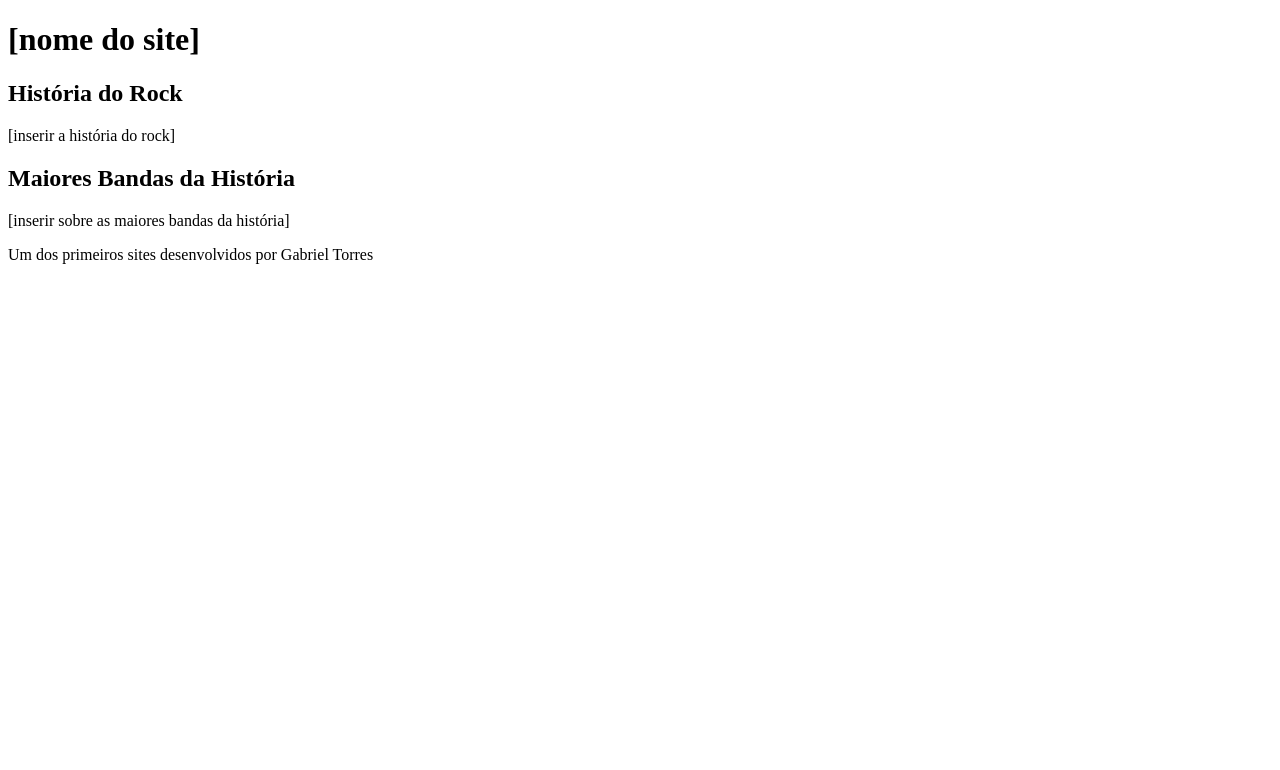
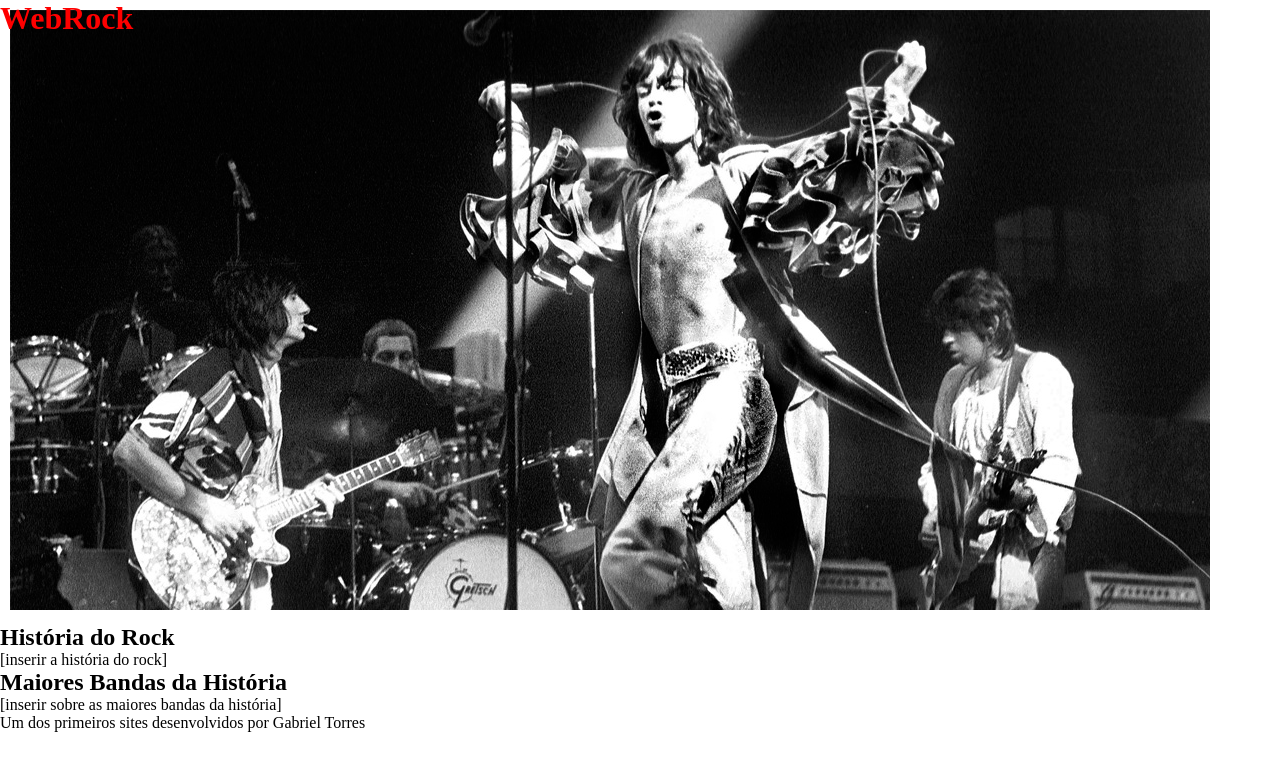
Before and after one commit to GITHUB-GabrielTorres/site-de-rock-2, a plain HTML site: page index.html in a window 1280 px wide. Drawn offline with Linux system fonts and the light colour scheme.

Commit message:
Tentando inserir o banner

```diff
--- a/index.html
+++ b/index.html
@@ -8,9 +8,10 @@
     <title>Site do Rock</title>
 </head>
 <body>
-    <head>
-        <h1>[nome do site]</h1>
-    </head>
+    <header>
+        <h1 id="nome_do_site">WebRock</h1>
+            <img id="imagem_do_banner" src="images/banner-full-1200.jpg" alt="banner_de_rock">
+        </header>
     <main>
         <nav>
 
--- a/styles/style.css
+++ b/styles/style.css
@@ -1,13 +1,23 @@
 @charset "UTF-8";
 
 *{
-
+    padding: 0;
+    margin: 0;
 }
 body{
 
 }
-head{
-
+header {
+position: relative;
+}
+#nome_do_site {
+position: absolute;
+color: red;
+}
+#imagem_do_banner {
+    object-fit: cover;
+    object-position: 0px 13%;
+    margin: 10px;
 }
 main{
 
```
Also changed, not shown: images/banner-full-1200.jpg (added), 1 other file.
